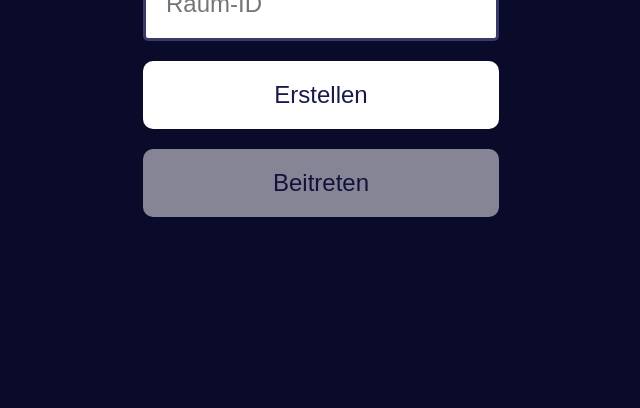
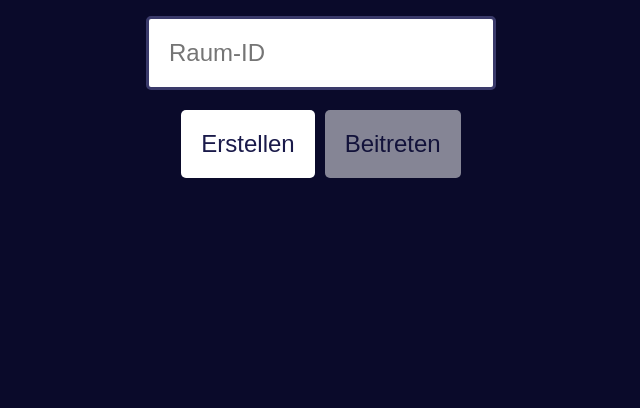
Before and after one commit to Baumii1/assoziationsspiel, a website: page index.html in a window 1280 px wide. Shown: the part 392-800 px from the top of the page, without its empty margins (319-959 px from the left). Drawn offline with nearby package versions, Linux system fonts and the light colour scheme; no server answers.

Commit message:
Lobby join fix

```diff
--- a/index.html
+++ b/index.html
@@ -10,9 +10,13 @@
 <body>
     <div class="screen">
         <h1>Das große <br><span class="gradient-text">ASSOZIATIONS</span><br></b> Spiel</h1>
-        <input type="text" id="lobbyCode" placeholder="Raum-ID">
-        <button id="create-lobby" class="btn">Erstellen</button>
-        <button id="join-lobby" class="btn" disabled>Beitreten</button>
+        <input type="text" id="lobbyCode" placeholder="Raum-ID" style="width: 350px;"> <!-- Breiteres Eingabefeld -->
+
+        <div class="button-container">
+            <button id="create-lobby" class="btn">Erstellen</button>
+            <button id="join-lobby" class="btn" disabled>Beitreten</button>
+        </div>
+
         <div id="message" class="hidden"></div> <!-- Nachrichtenelement -->
     </div>
 
--- a/style.css
+++ b/style.css
@@ -42,24 +42,33 @@ h1, h2 {
     font-size: 1.5em;
 }
 
-/* Button-Stile */
+.button-container {
+    display: flex; /* Buttons nebeneinander anordnen */
+    gap: 10px; /* Abstand zwischen den Buttons */
+    margin-top: 10px; /* Abstand zum Textfeld */
+}
+
 .btn {
-    padding: 20px 40px; /* Größeres Padding */
-    margin: 10px 0;
+    padding: 20px; /* Größeres Padding */
     border: none;
-    border-radius: 10px;
+    border-radius: 5px;
     background-color: #ffffff; /* Weißer Hintergrund */
     color: #1a1a4a; /* Textfarbe passend zum Hintergrund */
     font-size: 24px; /* Größere Schriftgröße */
     cursor: pointer;
-    transition: background-color 0.3s, transform 0.2s, opacity 0.3s;
     width: 100%; /* Volle Breite */
-    max-width: 400px; /* Maximale Breite */
+    transition: background-color 0.3s; /* Nur Hintergrundfarbe bei Hover */
 }
 
-.btn:disabled, .copy-button:disabled {
+.btn:disabled {
     opacity: 0.5; /* Leicht transparent bei deaktiviertem Zustand */
     cursor: not-allowed; /* Zeiger nicht erlaubt */
+    pointer-events: none; /* Keine Interaktionen */
+}
+
+button:disabled:hover,
+button:disabled:active {
+    background-color: #ffffff; /* Keine Hintergrundfarbe beim Hover oder Drücken */
 }
 
 .btn:hover, .copy-button:hover {
@@ -73,8 +82,7 @@ input[type="text"] {
     margin: 10px 0;
     border: 3px solid #3a3a6a; /* Dickere Umrandung */
     border-radius: 5px;
-    width: 100%; /* Volle Breite */
-    max-width: 400px; /* Maximale Breite */
+    width: 350px; /* Breiteres Eingabefeld */
     font-size: 24px; /* Größere Schriftgröße */
     transition: border-color 0.3s;
     background-color: #ffffff; /* Weißer Hintergrund */
```
Also changed, not shown: script.js (+1 -1 lines).
